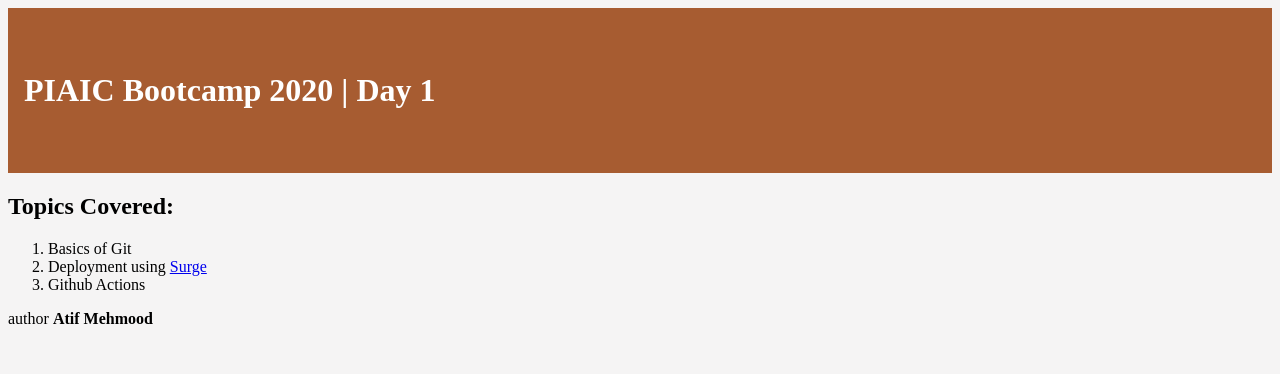
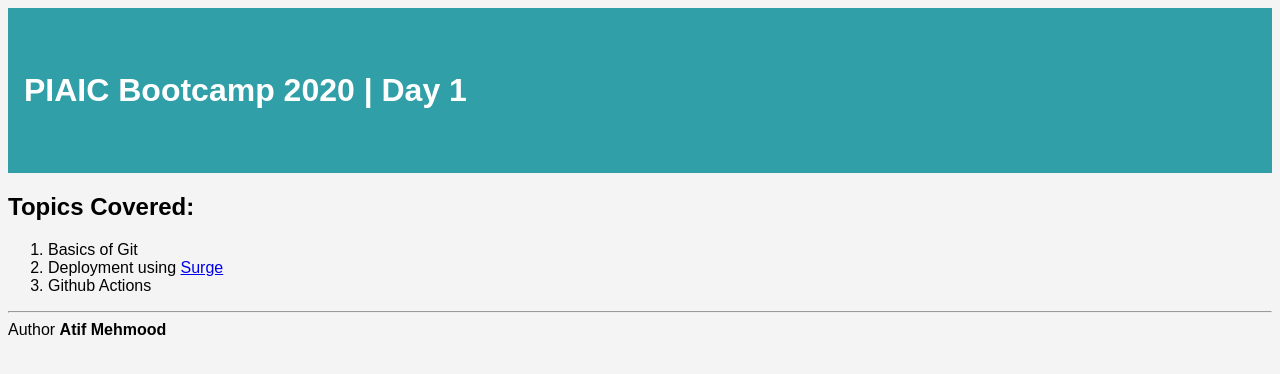
Before and after one commit to am02464/PIAIC-BootCamp-2020, a plain HTML site: page index.html in a window 1280 px wide. Drawn offline with Linux system fonts and the light colour scheme.

```diff
--- a/index.html
+++ b/index.html
@@ -6,16 +6,17 @@
     <title>PIAIC Bootcamp | Day 1</title>
 </head>
 
-<body style="background-color: rgb(245, 244, 244);">
-    <h1 style="background-color: rgb(167, 92, 49);color: white; padding: 4rem 1rem 4rem 1rem; margin: 0;">PIAIC Bootcamp 2020 | Day 1</h1>
+<body style="background-color: rgb(245, 244, 244); font-family: Arial, Helvetica, sans-serif;">
+    <h1 style="background-color: rgb(49, 159, 167);color: white; padding: 4rem 1rem 4rem 1rem; margin: 0;">PIAIC Bootcamp 2020 | Day 1</h1>
     <h2>Topics Covered:</h2>
     <ol>
         <li>Basics of Git</li>
         <li>Deployment using <a href="https://surge.sh/">Surge</a></li>
         <li>Github Actions</li>
     </ol>
+    <hr>
     <footer>
-        author <strong>Atif Mehmood</strong>
+        Author <strong>Atif Mehmood</strong>
     </footer>
 </body>
 
```
Also changed, not shown: 1 other file.
